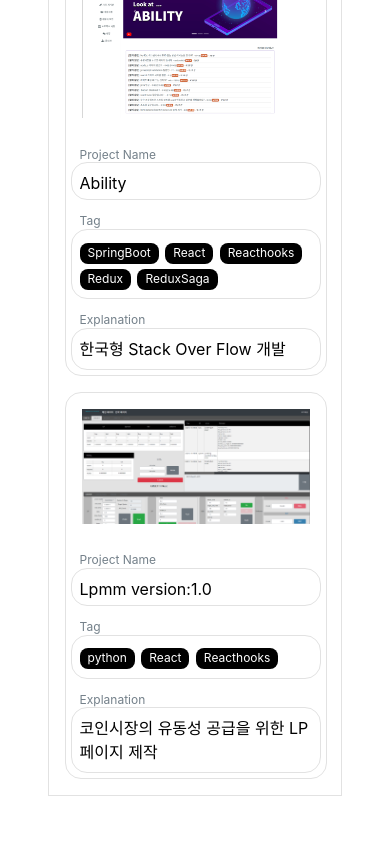
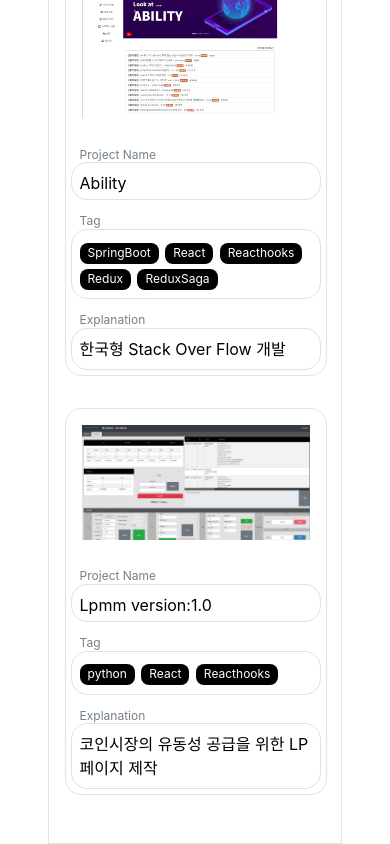
Before and after one commit to jhguma/index, a React (Create React App) app: page / in a window 390 px wide. Shown: the part 2318-3162 px from the top of the page. Before the commit the page ends 3114 px from the top, so only its background shows below. Built offline with nearby package versions, Linux system fonts and the light colour scheme.

Commit message:
mobile 화면 하단크기 조정

```diff
--- a/src/Component/Project/PostBox.js
+++ b/src/Component/Project/PostBox.js
@@ -1,10 +1,11 @@
 import React, {Component} from 'react';
 import styled from 'styled-components';
-import PropTypes, {array} from 'prop-types';
+import PropTypes from 'prop-types';
 
 const PostBoxWrapper = styled.div`
   display: ${props => (props.resize === 300 ? 'block' : 'flex')};
   margin-top: 1rem;
+  margin-bottom: 2rem;
   border: 1px solid #e2e2e2;
   border-radius: 1rem;
   width: 100%;
--- a/src/Component/Project/index.js
+++ b/src/Component/Project/index.js
@@ -5,7 +5,6 @@ import PostBox from './PostBox';
 
 const ProjectContainer = styled.div`
   padding: 1rem;
-
   p:first-child {
     text-align: left;
     font-size: 1.5rem;
```
